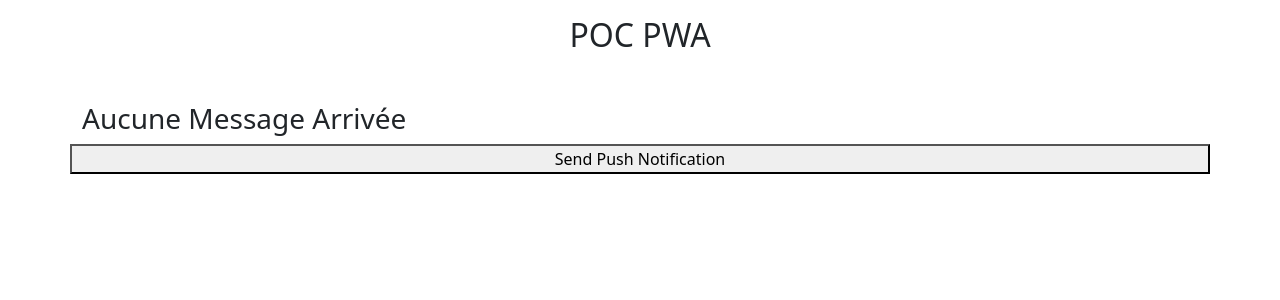
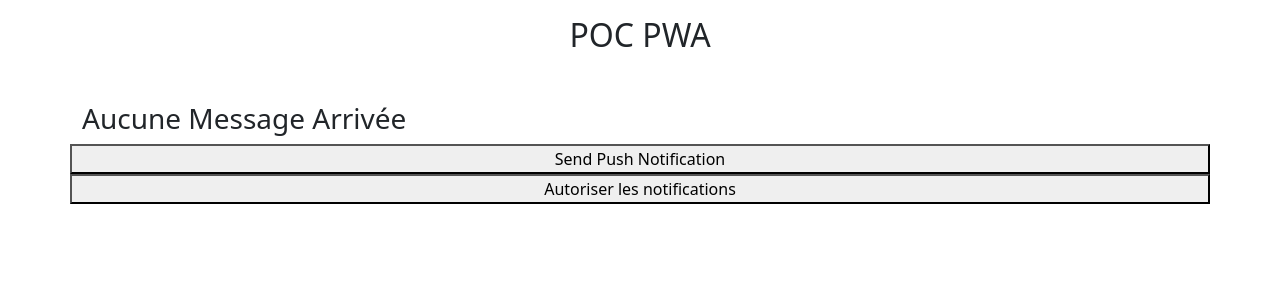
Before and after one commit to Aniss-Aziz/angular-pwa-test, an Angular app: page / in a window 1280 px wide. Shown: the top 300 px of the page. Built offline with nearby package versions, Linux system fonts and the light colour scheme; no server answers.

Commit message:
feat: add button to allow notification

```diff
--- a/src/app/app.component.html
+++ b/src/app/app.component.html
@@ -16,5 +16,6 @@
       <h3>Aucune Message Arrivée</h3>
     </div>
     <button (click)="sendNotification()">Send Push Notification</button>
+    <button (click)="allowNotification()">Autoriser les notifications</button>
   </div>
 </div>
--- a/src/app/app.component.ts
+++ b/src/app/app.component.ts
@@ -49,7 +49,7 @@ export class AppComponent implements OnInit {
         .then((registration) => {
           console.log(
             'Service Worker registered with scope',
-            registration.scope,
+            registration.scope
           );
         })
         .catch((error) => {
@@ -68,8 +68,22 @@ export class AppComponent implements OnInit {
         console.log(fcmToken);
       } else {
         console.log(
-          'No token available. Please grant permission to generate one',
+          'No token available. Please grant permission to generate one'
         );
+      }
+    });
+  }
+
+  allowNotification() {
+    Notification.requestPermission().then((perm) => {
+      if (perm === 'granted') {
+        const notify = new Notification('First Notification', {
+          body: 'Test Notification',
+          tag: '1',
+          icon: 'assets/logo-multidiag.png', // Assurez-vous que le chemin de l'icône est correct
+        });
+      } else {
+        console.log('Permission refusée');
       }
     });
   }
```
